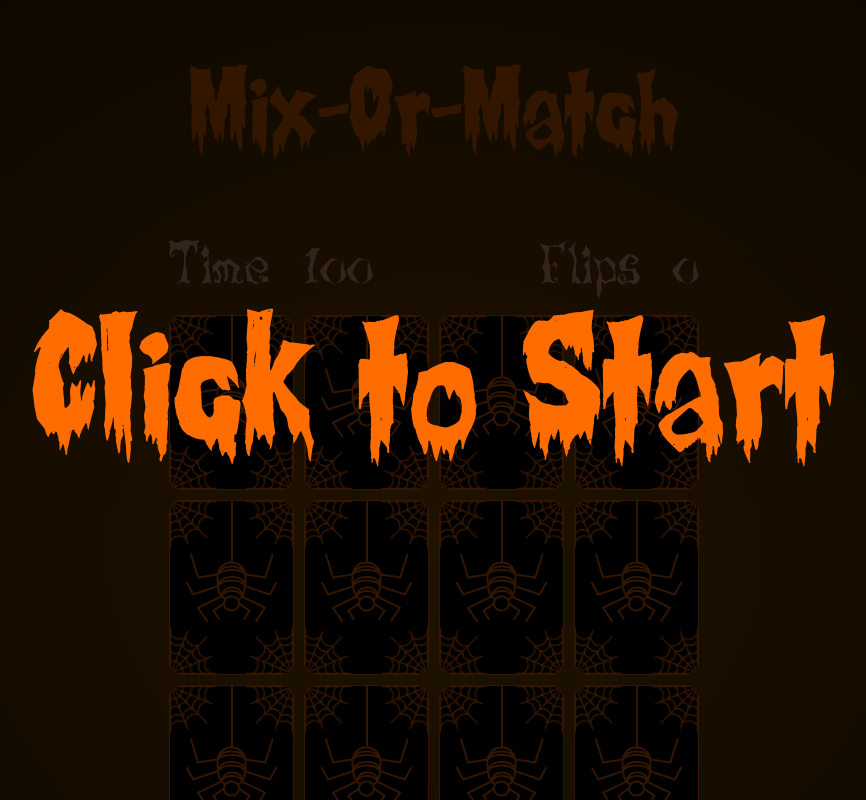
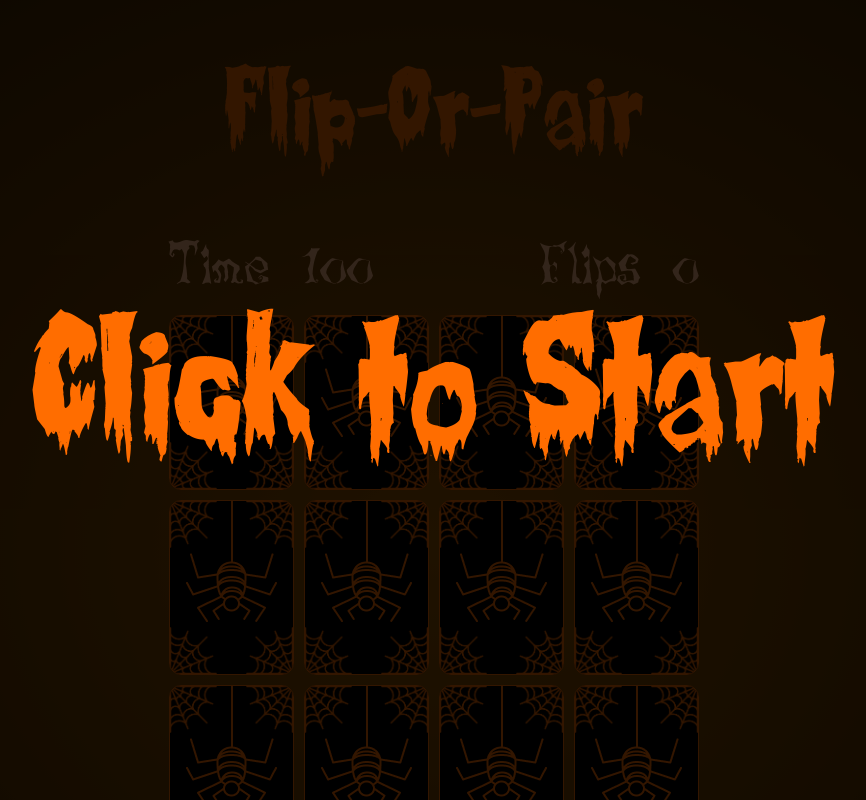
Before and after one commit to Neeexxxx/Flip-Pair, a plain HTML site: page index.html in a window 1280 px wide. Shown: the top 800 px of the page, without its empty margins (206-1072 px from the left). Drawn offline with Linux system fonts and the light colour scheme; files whose address does not match are found by name.

Commit message:
Update index.html

```diff
--- a/index.html
+++ b/index.html
@@ -9,7 +9,7 @@
   <title>Mix-Or-Match</title>
 </head>
 <body>
-  <h1 class="page-title">Mix-Or-Match</h1>
+  <h1 class="page-title">Flip-Or-Pair</h1>
   <div class="overlay-text visible">
     Click to Start
   </div>
```
